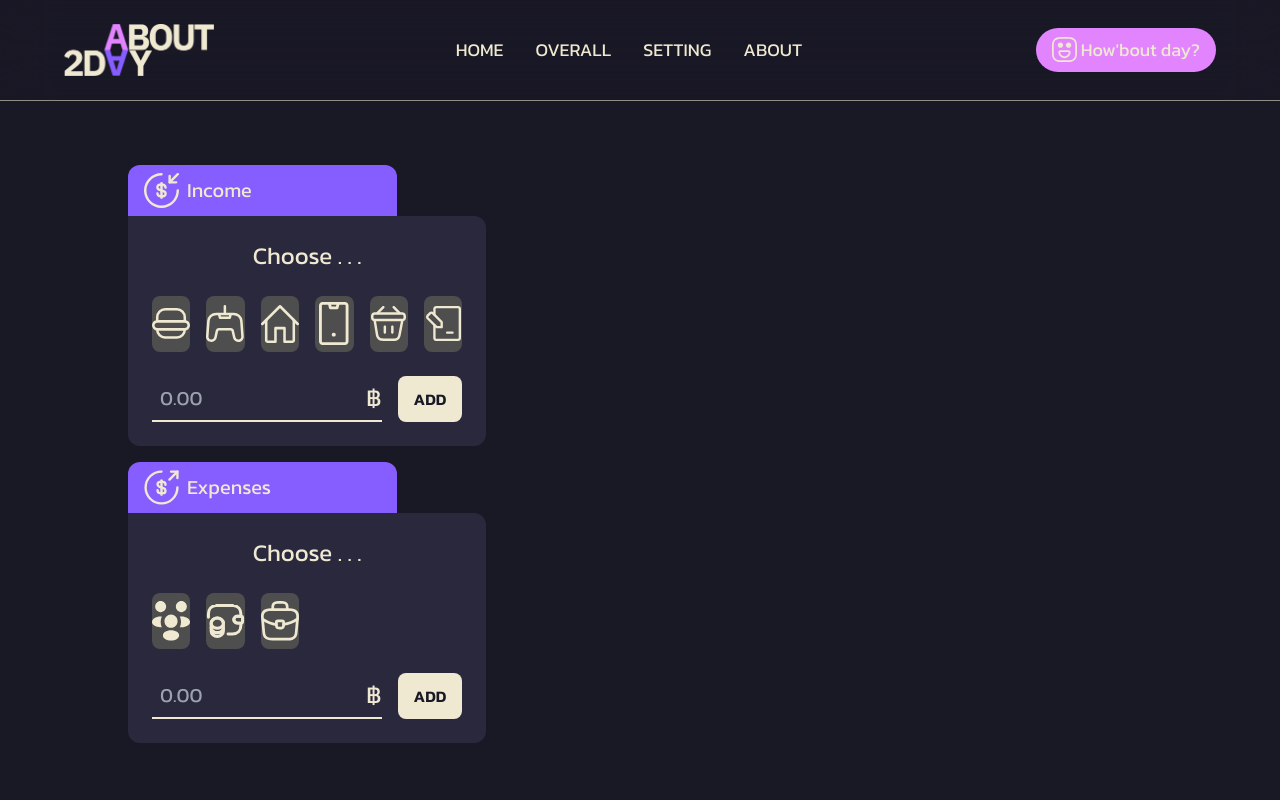
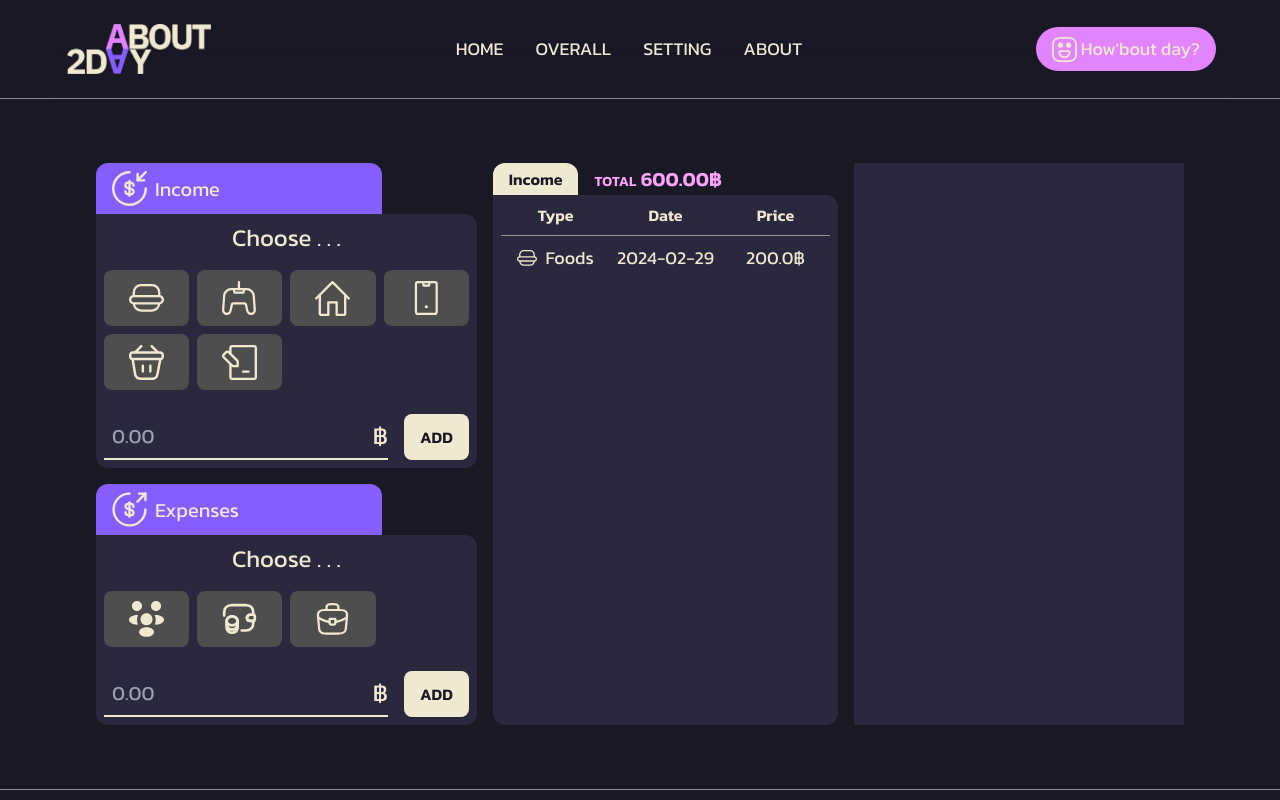
Before and after one commit to WoraponK/about2day-app, a Next.js app: page / in a window 1280 px wide. Shown: the top 800 px of the page. Built offline with nearby package versions, Linux system fonts and the light colour scheme.

Commit message:
update:2024-02-29 #2

```diff
--- a/src/app/components/Navbar.tsx
+++ b/src/app/components/Navbar.tsx
@@ -13,13 +13,14 @@ function Navbar() {
     return (
         <nav className='flex justify-between items-center px-16 py-6 border-b border-clr-light/90 max-lg:px-8 max-sm:py-4 sticky top-0 backdrop-blur-xl'>
             <Link href={'/'}>
-                <Image
-                    width={150}
-                    height={52}
-                    src={'/images/logo-infog-nobg-dark.png'}
-                    alt='logo'
-                    className='max-lg:w-[120px]'
-                />
+                <div className='relative max-lg:w-[120px] w-[150px] h-[50px]'>
+                    <Image
+                        fill
+                        objectFit='contain'
+                        src={'/images/logo-infog-nobg-dark.png'}
+                        alt='logo'
+                    />
+                </div>
             </Link>
             <ul className='flex items-center space-x-6 uppercase text-2xl max-md:hidden'>
                 <li className='transition-colors hover:text-clr-primary'>
--- a/src/app/components/table/ExpensesTable.tsx
+++ b/src/app/components/table/ExpensesTable.tsx
@@ -4,7 +4,9 @@ import React from 'react'
 
 function ExpensesTable() {
   return (
-    <div>ExpensesTable</div>
+    <div className='bg-clr-accent'>
+
+    </div>
   )
 }
 
--- a/src/app/components/table/IncomeTable.tsx
+++ b/src/app/components/table/IncomeTable.tsx
@@ -2,9 +2,35 @@
 
 import React from 'react'
 
+import A2dIcon from '../icons/A2dIcon'
+
 function IncomeTable() {
   return (
-    <div>IncomeTable</div>
+    <div className='flex flex-col'>
+      <div className='flex items-center space-x-4'>
+        <div className='bg-clr-light text-clr-dark py-1 px-4 w-fit rounded-t-xl font-semibold'>
+          Income
+        </div>
+        <h2 className='font-semibold text-xl text-clr-secondary-2'><span className='text-sm uppercase'>total</span> 600.00฿</h2>
+      </div>
+      <div className='bg-clr-accent h-full rounded-r-xl rounded-bl-xl p-2'>
+        <div className='grid grid-cols-3 justify-items-center pb-2 border-b border-clr-light/90 font-semibold'>
+          <h2>Type</h2>
+          <h2>Date</h2>
+          <h2>Price</h2>
+        </div>
+        <div className='pt-2 space-y-0 text-lg max-xl:text-base'>
+          <div className='grid grid-cols-3 justify-items-center'>
+            <div className='flex space-x-2'>
+              <A2dIcon type='in-foods' size={20}/>
+              <p className='xl:block max-xl:hidden max-lg:block'>Foods</p>
+            </div>
+            <p>2024-02-29</p>
+            <p>200.0฿</p>
+          </div>
+        </div>
+      </div>
+    </div>
   )
 }
 
--- a/src/app/components/tools/ExpensesTool.tsx
+++ b/src/app/components/tools/ExpensesTool.tsx
@@ -12,26 +12,26 @@ function ExpensesTool() {
         <A2dIcon type='ex-logo' size={35} />
         <h2 className='text-xl'>Expenses</h2>
       </div>
-      <div className='bg-clr-accent p-6 space-y-6 rounded-tr-xl rounded-br-xl rounded-bl-xl'>
+      <div className='bg-clr-accent p-2 space-y-4 rounded-tr-xl rounded-br-xl rounded-bl-xl'>
         <h3 className='text-center text-2xl'>Choose . . .</h3>
         <form className='flex flex-col justify-center space-y-6'>
-          <ul className='grid grid-cols-6 gap-4'>
+          <ul className='grid grid-cols-4 gap-2'>
             <li className='flex justify-center items-center'>
-              <input type="radio" name="expenses" value={'people'} id='people' className='hidden peer' />
-              <label htmlFor="people" className='cursor-pointer flex justify-center items-center h-14 w-14 bg-clr-secondary bg-clr-gray-3 rounded-lg transition-colors hover:bg-clr-gray-2 peer-checked:bg-clr-primary' title='foods'>
-                <A2dIcon type='ex-people' size={40} />
+              <input type="radio" name="expenses" value={'ex-people'} id='ex-people' className='hidden peer' />
+              <label htmlFor="ex-people" className='cursor-pointer flex justify-center items-center h-14 w-full bg-clr-secondary bg-clr-gray-3 rounded-lg transition-colors hover:bg-clr-gray-2 peer-checked:bg-clr-primary' title='People'>
+                <A2dIcon type='ex-people' size={35}/>
               </label>
             </li>
             <li className='flex justify-center items-center'>
-              <input type="radio" name="expenses" value={'extra'} id='extra' className='hidden peer' />
-              <label htmlFor="extra" className='cursor-pointer flex justify-center items-center h-14 w-14 bg-clr-secondary bg-clr-gray-3 rounded-lg transition-colors hover:bg-clr-gray-2 peer-checked:bg-clr-primary' title='gaming'>
-                <A2dIcon type='ex-extra' size={40} />
+              <input type="radio" name="expenses" value={'ex-extra'} id='ex-extra' className='hidden peer' />
+              <label htmlFor="ex-extra" className='cursor-pointer flex justify-center items-center h-14 w-full bg-clr-secondary bg-clr-gray-3 rounded-lg transition-colors hover:bg-clr-gray-2 peer-checked:bg-clr-primary' title='Extra'>
+                <A2dIcon type='ex-extra' size={35}/>
               </label>
             </li>
             <li className='flex justify-center items-center'>
-              <input type="radio" name="expenses" value={'salary'} id='salary' className='hidden peer' />
-              <label htmlFor="salary" className='cursor-pointer flex justify-center items-center h-14 w-14 bg-clr-secondary bg-clr-gray-3 rounded-lg transition-colors hover:bg-clr-gray-2 peer-checked:bg-clr-primary' title='gaming'>
-                <A2dIcon type='ex-salary' size={40} />
+              <input type="radio" name="expenses" value={'ex-salary'} id='ex-salary' className='hidden peer' />
+              <label htmlFor="ex-salary" className='cursor-pointer flex justify-center items-center h-14 w-full bg-clr-secondary bg-clr-gray-3 rounded-lg transition-colors hover:bg-clr-gray-2 peer-checked:bg-clr-primary' title='Salary'>
+                <A2dIcon type='ex-salary' size={35}/>
               </label>
             </li>
           </ul>
--- a/src/app/components/tools/IncomeTool.tsx
+++ b/src/app/components/tools/IncomeTool.tsx
@@ -12,44 +12,44 @@ function IncomeTool() {
         <A2dIcon type='in-logo' size={35} />
         <h2 className='text-xl'>Income</h2>
       </div>
-      <div className='bg-clr-accent p-6 space-y-6 rounded-tr-xl rounded-br-xl rounded-bl-xl'>
+      <div className='bg-clr-accent p-2 space-y-4 rounded-tr-xl rounded-br-xl rounded-bl-xl'>
         <h3 className='text-center text-2xl'>Choose . . .</h3>
         <form className='flex flex-col justify-center space-y-6'>
-          <ul className='grid grid-cols-6 gap-4'>
+          <ul className='grid grid-cols-4 gap-2'>
             <li className='flex justify-center items-center'>
-              <input type="radio" name="income" value={'foods'} id='foods' className='hidden peer' />
-              <label htmlFor="foods" className='cursor-pointer flex justify-center items-center h-14 w-14 bg-clr-secondary bg-clr-gray-3 rounded-lg transition-colors hover:bg-clr-gray-2 peer-checked:bg-clr-primary' title='foods'>
-                <A2dIcon type='in-foods' size={40} />
+              <input type="radio" name="income" value={'in-foods'} id='in-foods' className='hidden peer' />
+              <label htmlFor="in-foods" className='cursor-pointer flex justify-center items-center h-14 w-full bg-clr-secondary bg-clr-gray-3 rounded-lg transition-colors hover:bg-clr-gray-2 peer-checked:bg-clr-primary' title='Foods'>
+                <A2dIcon type='in-foods' size={35}/>
               </label>
             </li>
             <li className='flex justify-center items-center'>
-              <input type="radio" name="income" value={'gaming'} id='gaming' className='hidden peer' />
-              <label htmlFor="gaming" className='cursor-pointer flex justify-center items-center h-14 w-14 bg-clr-secondary bg-clr-gray-3 rounded-lg transition-colors hover:bg-clr-gray-2 peer-checked:bg-clr-primary' title='gaming'>
-                <A2dIcon type='in-gaming' size={40} />
+              <input type="radio" name="income" value={'in-gaming'} id='in-gaming' className='hidden peer' />
+              <label htmlFor="in-gaming" className='cursor-pointer flex justify-center items-center h-14 w-full bg-clr-secondary bg-clr-gray-3 rounded-lg transition-colors hover:bg-clr-gray-2 peer-checked:bg-clr-primary' title='Gaming'>
+                <A2dIcon type='in-gaming' size={35}/>
               </label>
             </li>
             <li className='flex justify-center items-center'>
-              <input type="radio" name="income" value={'house'} id='house' className='hidden peer' />
-              <label htmlFor="house" className='cursor-pointer flex justify-center items-center h-14 w-14 bg-clr-secondary bg-clr-gray-3 rounded-lg transition-colors hover:bg-clr-gray-2 peer-checked:bg-clr-primary' title='house'>
-                <A2dIcon type='in-house' size={40} />
+              <input type="radio" name="income" value={'in-house'} id='in-house' className='hidden peer' />
+              <label htmlFor="in-house" className='cursor-pointer flex justify-center items-center h-14 w-full bg-clr-secondary bg-clr-gray-3 rounded-lg transition-colors hover:bg-clr-gray-2 peer-checked:bg-clr-primary' title='House'>
+                <A2dIcon type='in-house' size={35}/>
               </label>
             </li>
             <li className='flex justify-center items-center'>
-              <input type="radio" name="income" value={'phone'} id='phone' className='hidden peer' />
-              <label htmlFor="phone" className='cursor-pointer flex justify-center items-center h-14 w-14 bg-clr-secondary bg-clr-gray-3 rounded-lg transition-colors hover:bg-clr-gray-2 peer-checked:bg-clr-primary' title='phone'>
-                <A2dIcon type='in-phone' size={30} />
+              <input type="radio" name="income" value={'in-phone'} id='in-phone' className='hidden peer' />
+              <label htmlFor="in-phone" className='cursor-pointer flex justify-center items-center h-14 w-full bg-clr-secondary bg-clr-gray-3 rounded-lg transition-colors hover:bg-clr-gray-2 peer-checked:bg-clr-primary' title='Phone'>
+                <A2dIcon type='in-phone' size={35}/>
               </label>
             </li>
             <li className='flex justify-center items-center'>
-              <input type="radio" name="income" value={'shopping'} id='shopping' className='hidden peer' />
-              <label htmlFor="shopping" className='cursor-pointer flex justify-center items-center h-14 w-14 bg-clr-secondary bg-clr-gray-3 rounded-lg transition-colors hover:bg-clr-gray-2 peer-checked:bg-clr-primary' title='shopping'>
-                <A2dIcon type='in-shopping' size={35} />
+              <input type="radio" name="income" value={'in-shopping'} id='in-shopping' className='hidden peer' />
+              <label htmlFor="in-shopping" className='cursor-pointer flex justify-center items-center h-14 w-full bg-clr-secondary bg-clr-gray-3 rounded-lg transition-colors hover:bg-clr-gray-2 peer-checked:bg-clr-primary' title='Shopping'>
+                <A2dIcon type='in-shopping' size={35}/>
               </label>
             </li>
             <li className='flex justify-center items-center'>
-              <input type="radio" name="income" value={'tools'} id='tools' className='hidden peer' />
-              <label htmlFor="tools" className='cursor-pointer flex justify-center items-center h-14 w-14 bg-clr-secondary bg-clr-gray-3 rounded-lg transition-colors hover:bg-clr-gray-2 peer-checked:bg-clr-primary' title='tools'>
-                <A2dIcon type='in-tools' size={35} />
+              <input type="radio" name="income" value={'in-tools'} id='in-tools' className='hidden peer' />
+              <label htmlFor="in-tools" className='cursor-pointer flex justify-center items-center h-14 w-full bg-clr-secondary bg-clr-gray-3 rounded-lg transition-colors hover:bg-clr-gray-2 peer-checked:bg-clr-primary' title='Tools'>
+                <A2dIcon type='in-tools' size={35}/>
               </label>
             </li>
           </ul>
--- a/src/app/globals.css
+++ b/src/app/globals.css
@@ -6,10 +6,6 @@
 
 .remove-arrow::-webkit-inner-spin-button,
 .remove-arrow::-webkit-outer-spin-button {
-  -webkit-appearance: none;
+  appearance: none;
   margin: 0;
 }
-
-.remove-arrow {
-  -moz-appearance: textfield;
-}
--- a/src/app/layout.tsx
+++ b/src/app/layout.tsx
@@ -36,7 +36,7 @@ export default function RootLayout({
       <body className={kanit.className}>
         <div className="bg-clr-dark text-clr-light min-h-screen">
           <Navbar />
-          <main className="py-16 px-32 max-lg:px-16 max-md:px-8">
+          <main className="py-16 px-24 max-xl:px-16 max-lg:px-8">
             {children}
           </main>
           <Footer />
--- a/src/app/page.tsx
+++ b/src/app/page.tsx
@@ -16,13 +16,14 @@ export default function Home() {
 
   return (
     <>
-      <div className="grid grid-cols-[35%_65%]">
-        <div className="flex flex-col gap-4">
+      <div className="grid grid-cols-[35%_65%] space-x-4">
+        <div className="flex flex-col space-y-4">
           <IncomeTool />
           <ExpensesTool />
         </div>
-        <div className="grid grid-cols-2">
-
+        <div className="grid grid-cols-2 space-x-4 max-lg:space-x-0 max-lg:space-y-4 max-lg:grid-cols-1 max-lg:grid-rows-2">
+          <IncomeTable />
+          <ExpensesTable />
         </div>
       </div>
     </>
```
Also changed, not shown: src/app/components/Footer.tsx (+8 -6 lines), public/images/a2d/expenses-salary.svg, public/images/a2d/income-phone.svg.
